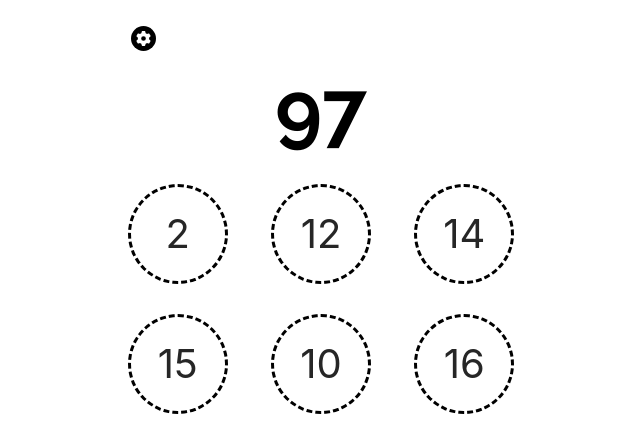
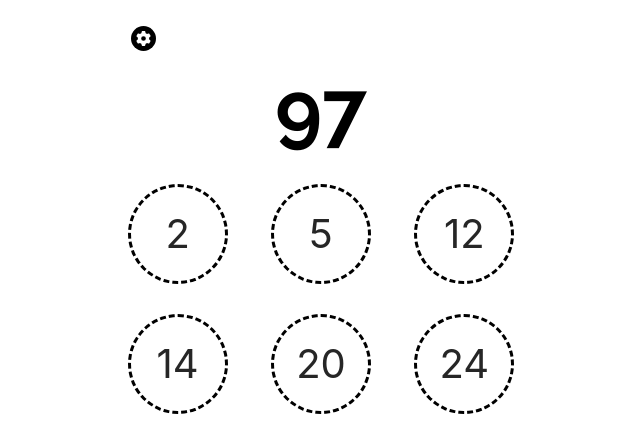
Before and after one commit to andydeforest/number-combos, a Nuxt app: page / in a window 1280 px wide. Shown: the top 442 px of the page, without its empty margins (319-959 px from the left). Built offline with nearby package versions, Linux system fonts and the light colour scheme.

Commit message:
better number generation

```diff
--- a/components/game/Settings.vue
+++ b/components/game/Settings.vue
@@ -25,7 +25,7 @@
           <input
             v-model="gameStore.maxTarget"
             type="range"
-            min="20"
+            min="100"
             max="1000"
           >
         </div>
--- a/stores/game.js
+++ b/stores/game.js
@@ -19,12 +19,16 @@ export const gameStore = defineStore('game', {
       this.target = Math.floor(Math.random() * (parseInt(this.maxTarget) - minTarget + 1)) + minTarget;
       const options = [];
 
+      let pass = 2;
+
       while (options.length < 6) {
-        const option = Math.floor(Math.random() * parseInt(this.target / 6)) + 1;
+        const option = Math.floor(Math.random() * parseInt(this.target / pass)) + 1;
         if (option < this.target && !options.includes(option) && option > 1) {
           options.push(option);
+          pass++;
         }
       }
+      options.sort((a, b) => a - b);
       this.options = options;
     }
   },
```
